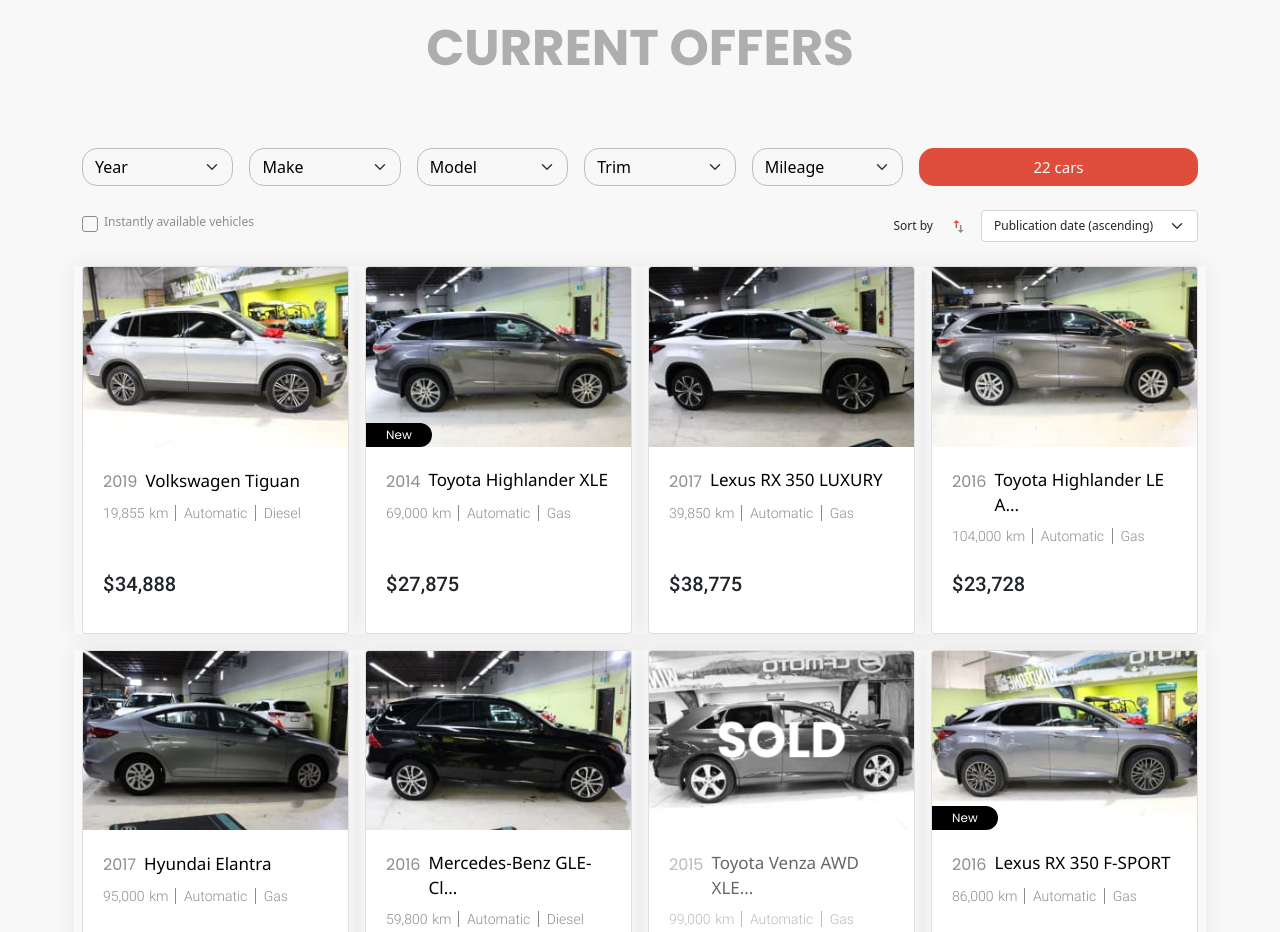
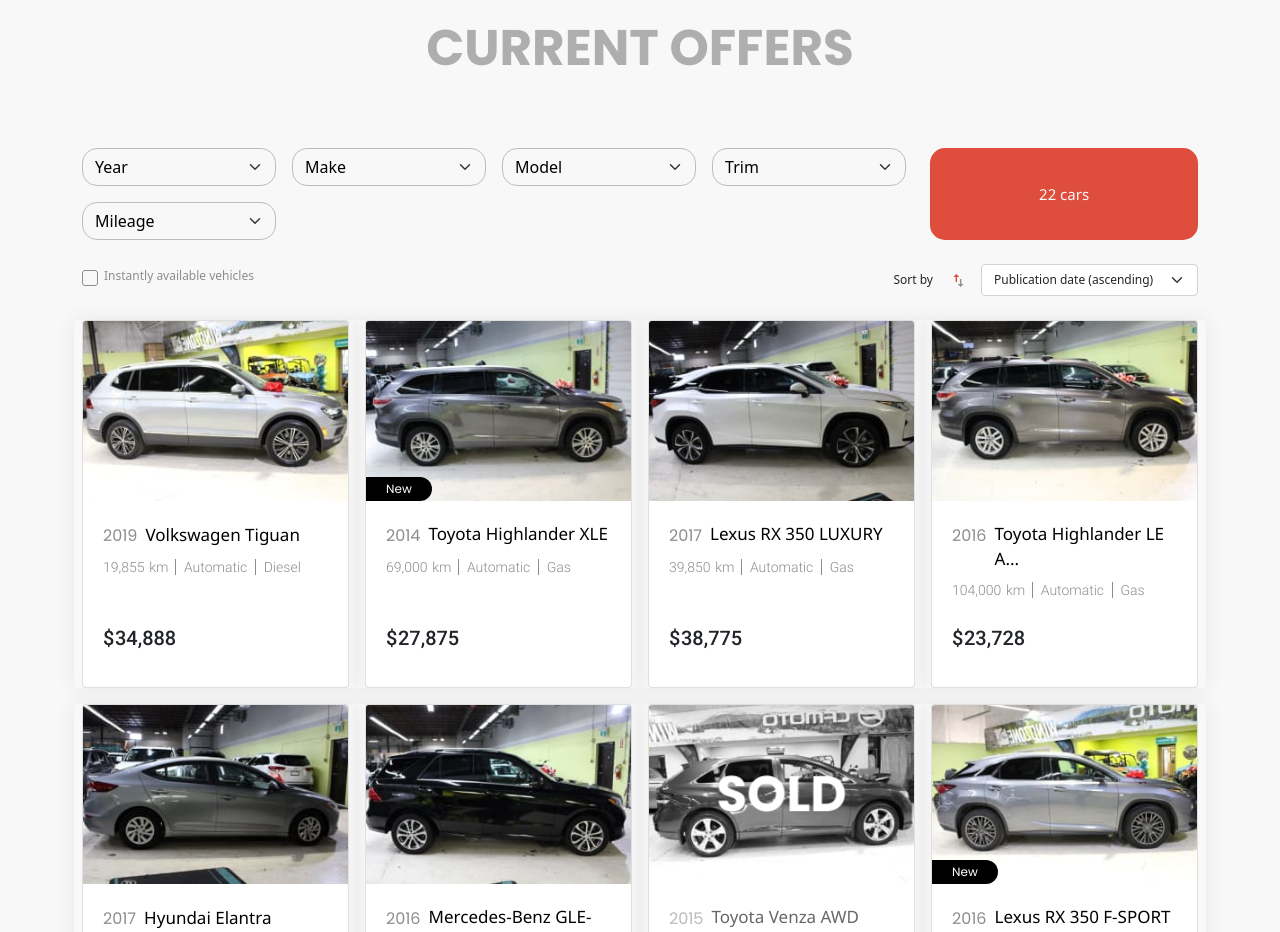
Before and after one commit to LAnd1364/monza-motors, a website: page docs/index.html in a window 1280 px wide. Shown: the part 880-1812 px from the top of the page. Drawn offline with nearby package versions, Linux system fonts and the light colour scheme; files whose address does not match are found by name.

Commit message:
add styles to offer section

```diff
--- a/app/scss/style.scss
+++ b/app/scss/style.scss
@@ -55,6 +55,8 @@
 			}
 		}
 	&__btn {
+		min-width: 24%;
+		white-space: nowrap;
 		color: #F8F8F8;
 		background-color: #DF4E3C;
 		border: 2px solid #DF4E3C;
@@ -313,6 +315,11 @@
 			padding-right: 25px;
 		}
 	}
+	.offers {
+		&__btn {
+			width: 24%;
+		}
+	}
 	.subscribe {
 		padding: 40px 50px 45px;
 		&__text {
@@ -393,6 +400,12 @@
 	}
 }
 @media (max-width: 576px) {
+	.offers {
+		&__btn {
+			min-width: 100%;
+			height: 48px;
+		}
+	}
 	.footer {
 		height: 180px;
 		&__nav {
--- a/docs/index.html
+++ b/docs/index.html
@@ -58,12 +58,11 @@
 	</header>
 
 	<section class="offers p-5">
-		<div class="container">
+		<div class="container-md">
 			<h2 class="text-center text-uppercase Color-secondary-100">CURRENT OFFERS</h2>
-
 			<div class="offers__form mb-4">
-				<div class="d-flex justify-content-between mb-4">
-					<div class="offers__filters row w-75 g-3">
+				<div class="d-flex flex-column flex-sm-row justify-content-between mb-4">
+					<div class="offers__filters flex-grow-1 row row-cols-1 row-cols-md-2 row-cols-lg-3 row-cols-xl-4 row-cols-xxl-5 w-sm-75 w-xxl-100 g-2 g-md-3 mb-3	mb-sm-0 me-sm-3">
 						<div class="col">
 							<select class="offers__select offers__year form-select">
 							  <option value="0">Year</option>
@@ -110,16 +109,16 @@
 						<div class="col">
 							<select class="offers__select offers__mileage form-select">
 							  <option value="0">Mileage</option>
-							  <option value="0-19999">&amp; 20,000 km</option>
+							  <option value="0-19999">&#60; 20,000 km</option>
 							  <option value="20000-49999">20,000 - 50,000 km</option>
 							  <option value="50000-99999">50,000 - 100,000 km</option>
 							  <option value="100000-9000000">> 100,000 km</option>
 							</select>
 						</div>
 					</div>
-					<button class="offers__btn button2 w-25" type="submit"></button>
+					<button class="offers__btn button2" type="submit"></button>
 				</div>
-				<div class="d-flex align-items-center justify-content-between fs-6 fz-12 mb-4">
+				<div class="d-flex flex-column align-items-start flex-md-row align-items-md-center justify-content-between fs-6 fz-12 mb-4">
 					<div class="form-check">
   				  <input type="checkbox" class="offers__checkbox form-check-input checkbox" id="available">
   				  <label class="offers__label form-check-label align-text-top ms-1" for="available">Instantly available vehicles</label>
```
Also changed, not shown: app/index.html (+6 -7 lines), docs/css/style.min.css.
